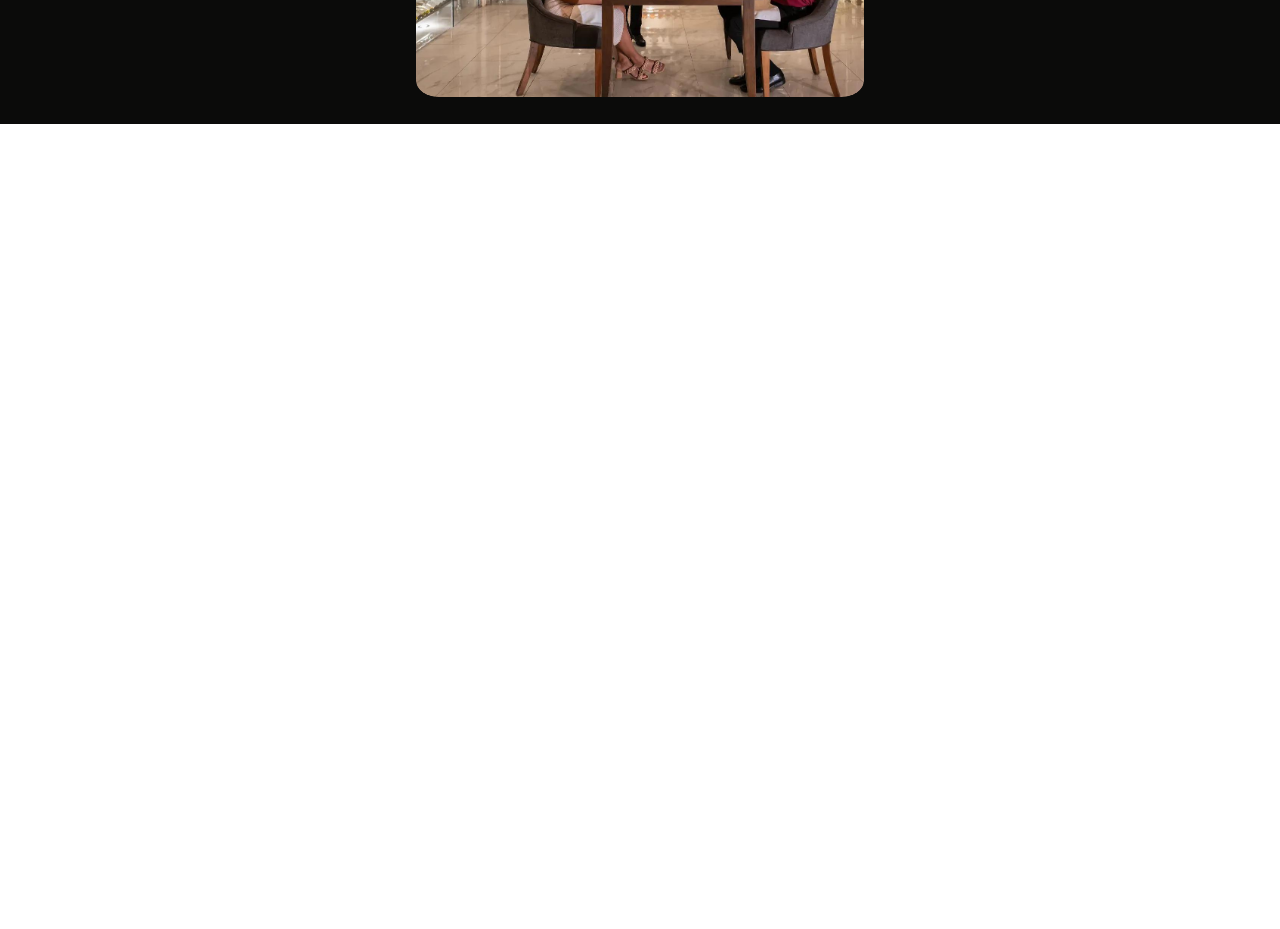
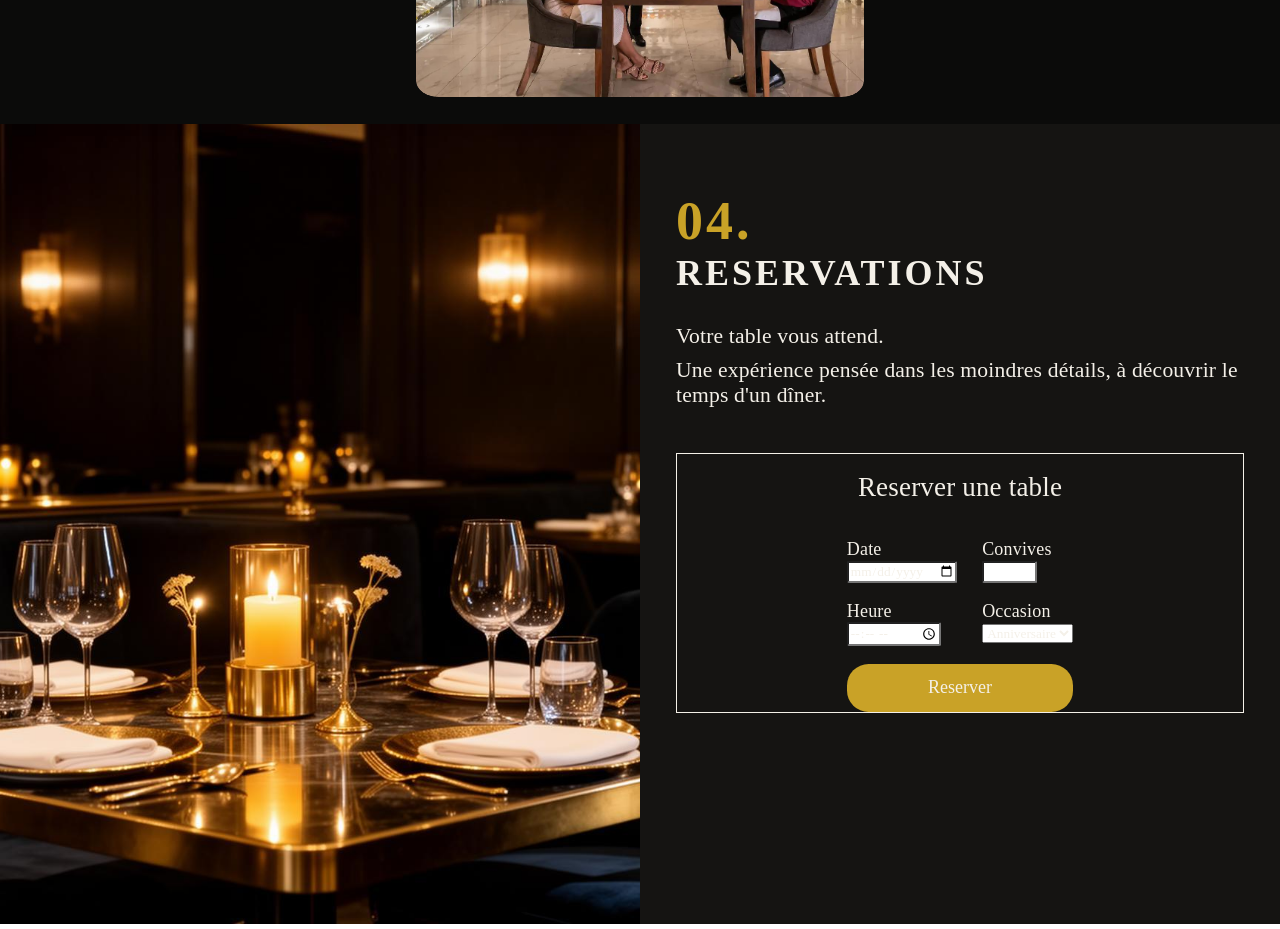
Before and after one commit to MouhamedB19/Noir-Restaurant-Website, a React (Vite) app: page / in a window 1280 px wide. Shown: the part 2640-3569 px from the top of the page. Before the commit the page ends 2764 px from the top, so only its background shows below. Built offline with nearby package versions, Linux system fonts and the light colour scheme.

Commit message:
Ajout du composant Reservation et sa structure + début des styles de ce dernier

```diff
--- a/src/App.jsx
+++ b/src/App.jsx
@@ -3,6 +3,7 @@ import Hero from './components/Hero.jsx'
 import Philosophy from './components/Philosophy.jsx'
 import Creations from './components/Creations.jsx'
 import Experiences from './components/Experiences.jsx'
+import Reservation from './components/Reservation.jsx'
 
 function App() {
 
@@ -13,6 +14,7 @@ function App() {
       <Philosophy/>
       <Creations />
       <Experiences/>
+      <Reservation/>
     </>
   )
 }
--- a/src/components/Header.jsx
+++ b/src/components/Header.jsx
@@ -16,7 +16,7 @@ function Header() {
           <li><a href="#">Temoignages</a></li>
           <li><a href="#">Contact</a></li>
         </ul>
-        <button class="book-table">Reserver une table</button>
+        <button class="btn-gold">Reserver une table</button>
       </header>
 
     </>
--- /dev/null
+++ b/src/components/Reservation.jsx
@@ -0,0 +1,65 @@
+import ReservationImage from '../assets/reservation_image.png'
+import '../styles/reservation.css'
+
+function Reservation()
+{
+    return(
+        <>
+            <div className="reservation-container">
+                <div className="image-part">
+                    <img src={ReservationImage} alt=""/>
+                </div>
+                <div className="reservation-part">
+                    <div className="box-introduction">
+                        <h2 className="title-section">
+                            <h2 className="numero">04.</h2>
+                            Reservations
+                        </h2>
+                        <span>Votre table vous attend.</span>
+                        <span>
+                            Une expérience pensée dans les moindres détails, à découvrir le temps d'un dîner.
+                        </span>
+                    </div>
+                    <div className="box-reservation">
+                        <h3>Reserver une table</h3>
+                        <form className="form-reservation">
+                            <div className="infos-input">
+                                <div className="temps-inputs">
+                                    <div className="input-item">
+                                        <label htmlFor="date">Date</label> <br/>
+                                        <input type="date" name="date" id="date" />
+                                    </div>
+                                    <div className="input-item">
+                                        <label htmlFor="heure">Heure</label><br/>
+                                        <input type="time" name="heure" id="heure" />
+                                    </div>
+
+                                </div>
+
+                                <div className="context-inputs">
+                                    <div className="input-item">
+                                        <label htmlFor="convives">Convives</label><br/>
+                                        <input type="number" name="convives" id="convives" min="1" max="20" />
+                                    </div>
+                                    <div className="input-item">
+                                        <label htmlFor="occasion">Occasion</label> <br />
+                                        <select name="occasions" className="liste-occasions">
+                                            <option value="anniversaire">Anniversaire</option>
+                                            <option value="mariage">Mariage</option>
+                                            <option value="reunion">Réunion</option>
+                                            <option value="autre">Autre</option>
+                                        </select>
+                                    </div>
+                                </div>
+                            </div>
+                            <button type="submit" className="btn-gold">Reserver</button>
+                        </form>
+                    </div>
+
+                </div>
+            </div>
+        </>
+    );
+}
+
+export default Reservation
--- a/src/styles/header.css
+++ b/src/styles/header.css
@@ -40,19 +40,3 @@ li:hover{
 a {
   text-decoration: none;
 }
-
-.book-table {
-  padding:0.75rem;
-  border-radius: 1.2rem;
-  font-size: 1rem;
-  font-weight: 200;
-  border: none;
-  background-color: var(--doree);
-  color: var(--blanc_ivoire);
-  transition: background-color 0.3s ease-in-out;
-}
-
-.book-table:hover{
-  background-color: var(--doree_hover);
-  cursor: pointer;
-}
--- a/src/styles/index.css
+++ b/src/styles/index.css
@@ -105,3 +105,19 @@ body {
 .btn-hero:hover{
   border-bottom-color: var(--blanc_ivoire);
 }
+
+.btn-gold {
+  padding:0.75rem;
+  border-radius: 1.2rem;
+  font-size: 1rem;
+  font-weight: 200;
+  border: none;
+  background-color: var(--doree);
+  color: var(--blanc_ivoire);
+  transition: background-color 0.3s ease-in-out;
+}
+
+.btn-gold:hover{
+  background-color: var(--doree_hover);
+  cursor: pointer;
+}
--- /dev/null
+++ b/src/styles/reservation.css
@@ -0,0 +1,67 @@
+.reservation-container{
+    background-color: var(--noir_charbon);
+    display: flex;
+
+}
+
+.image-part{
+    width: 50vw;
+    height: 100vh;
+}
+
+.image-part img{
+    width: 100%;
+    height: 100%;
+    object-fit: cover;
+}
+
+.reservation-part{
+    padding: 2rem;
+    text-align: left;
+    width: 50vw;
+    height: 100vh;
+}
+
+.box-introduction{
+    display: flex;
+    flex-direction: column;
+}
+
+.box-introduction span{
+    font-size: 1.2rem;
+    margin-bottom: 0.5rem;
+}
+
+.box-reservation{
+    display: flex;
+    flex-direction: column;
+    align-items: center;
+    gap: 1rem;
+    margin-top: 2rem;
+    border: 1px solid var(--blanc_ivoire);
+}
+
+.box-reservation h3{
+    font-size: 1.5rem;
+    margin-top: 1rem;
+}
+
+.form-reservation{
+    display: flex;
+    justify-content: center;
+    flex-direction: column;
+    width: 40%;
+}
+
+.infos-input{
+    display: flex;
+    justify-content: space-between;
+}
+
+.input-item{
+    margin: 1rem 0;
+}
+
+input{
+    border-radius: 5%;
+}
```
Also changed, not shown: src/assets/reservation_image.png (added).
